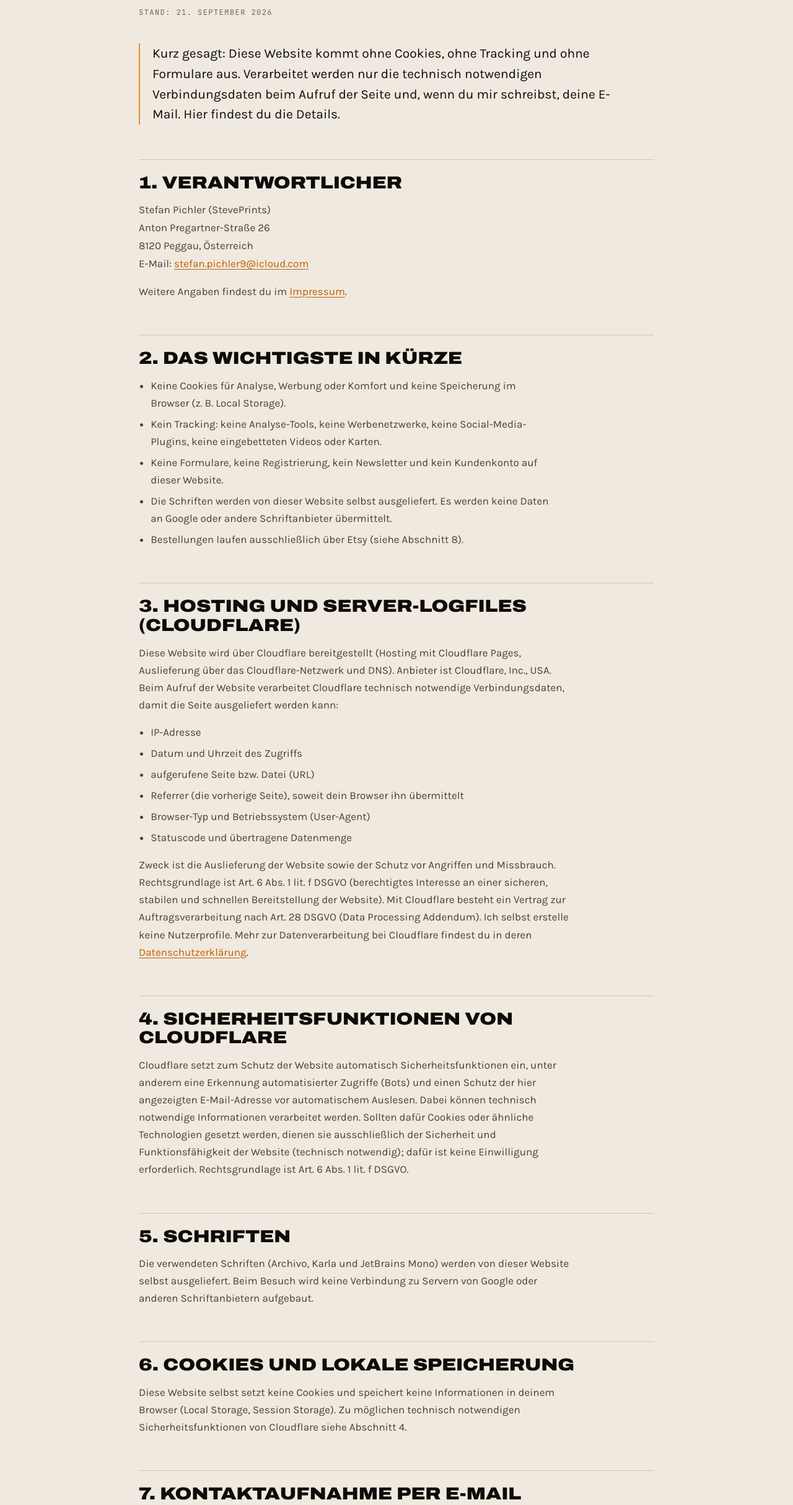
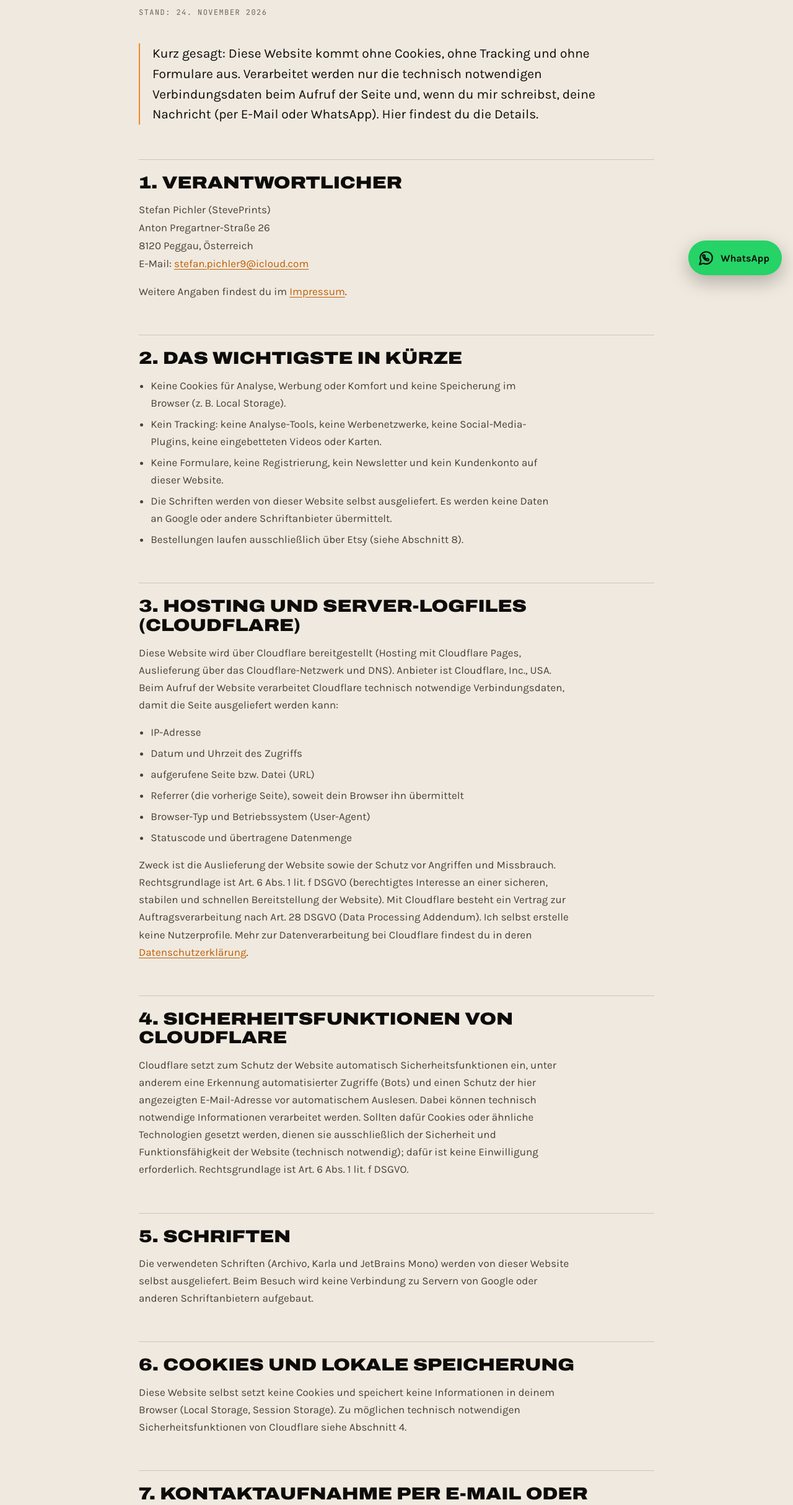
Before and after one commit to Pichler8120/steveprints-at, a plain HTML site: page datenschutz.html in a window 1280 px wide. Shown: the part 338-2766 px from the top of the page at 62% size. Drawn offline with Linux system fonts and the light colour scheme.

Commit message:
WhatsApp-Button, persönlicherer Einstiegstext, Datenschutz ergänzt
- Schwebender WhatsApp-Button (reiner wa.me-Link, keine Einbindung)
  auf Startseite und Datenschutzseite
- Hero-Text in Ich-Form
- Datenschutzerklärung: Abschnitt 7 um WhatsApp erweitert, Meta bei
  den Empfängern, Stand 24.11.2026

Co-Authored-By: Claude Opus 5.5 <noreply@anthropic.com>

```diff
--- a/datenschutz.html
+++ b/datenschutz.html
@@ -27,9 +27,9 @@
   <div class="wrap">
     <p class="eyebrow">Rechtliches</p>
     <h1>Datenschutz&shy;erklärung</h1>
-    <p class="stand">Stand: 21. September 2026</p>
+    <p class="stand">Stand: 24. November 2026</p>
 
-    <p class="intro">Kurz gesagt: Diese Website kommt ohne Cookies, ohne Tracking und ohne Formulare aus. Verarbeitet werden nur die technisch notwendigen Verbindungsdaten beim Aufruf der Seite und, wenn du mir schreibst, deine E-Mail. Hier findest du die Details.</p>
+    <p class="intro">Kurz gesagt: Diese Website kommt ohne Cookies, ohne Tracking und ohne Formulare aus. Verarbeitet werden nur die technisch notwendigen Verbindungsdaten beim Aufruf der Seite und, wenn du mir schreibst, deine Nachricht (per E-Mail oder WhatsApp). Hier findest du die Details.</p>
 
     <h2>1. Verantwortlicher</h2>
     <address>Stefan Pichler (StevePrints)<br>Anton Pregartner-Straße 26<br>8120 Peggau, Österreich<br>E-Mail: <a href="mailto:stefan.pichler9@icloud.com">stefan.pichler9@icloud.com</a></address>
@@ -65,8 +65,9 @@
     <h2>6. Cookies und lokale Speicherung</h2>
     <p>Diese Website selbst setzt keine Cookies und speichert keine Informationen in deinem Browser (Local Storage, Session Storage). Zu möglichen technisch notwendigen Sicherheitsfunktionen von Cloudflare siehe Abschnitt 4.</p>
 
-    <h2>7. Kontaktaufnahme per E-Mail</h2>
+    <h2>7. Kontaktaufnahme per E-Mail oder WhatsApp</h2>
     <p>Wenn du mir eine E-Mail schreibst, verarbeite ich deine E-Mail-Adresse, deinen Namen (falls angegeben) und den Inhalt deiner Nachricht, um deine Anfrage zu beantworten. Rechtsgrundlage ist Art. 6 Abs. 1 lit. b DSGVO, wenn es um die Anbahnung oder Abwicklung eines Vertrags geht (z. B. ein Auftragsdruck), sonst Art. 6 Abs. 1 lit. f DSGVO (berechtigtes Interesse an der Beantwortung von Anfragen). Mein Postfach wird bei Apple (iCloud Mail) geführt; Apple verarbeitet die E-Mails dabei als Dienstleister. Deine Angaben gebe ich nicht an Dritte weiter, außer es ist für die Bearbeitung deiner Anfrage erforderlich oder gesetzlich vorgeschrieben.</p>
+    <p>Auf dieser Website gibt es außerdem einen WhatsApp-Button. Er ist ein einfacher Link: Beim Besuch der Website werden keine Daten an WhatsApp übermittelt. Erst wenn du darauf klickst, öffnet sich WhatsApp (App oder Website), und es gelten die Datenschutzbestimmungen von WhatsApp (<a href="https://www.whatsapp.com/legal/privacy-policy-eea" target="_blank" rel="noopener noreferrer">whatsapp.com/legal/privacy-policy-eea</a>). Anbieter ist die WhatsApp Ireland Limited, die zum Meta-Konzern gehört. Wenn du mir über WhatsApp schreibst, verarbeite ich deine Telefonnummer, deinen Profilnamen und den Inhalt deiner Nachricht, um deine Anfrage zu beantworten; die Rechtsgrundlagen sind dieselben wie bei E-Mails. Die Nachrichten sind Ende-zu-Ende-verschlüsselt, WhatsApp verarbeitet dabei aber Verbindungs- und Nutzungsdaten (Metadaten). Wenn du das nicht möchtest, schreib mir lieber per E-Mail.</p>
     <p>Die Daten werden gelöscht, sobald deine Anfrage abschließend bearbeitet ist und keine gesetzlichen Aufbewahrungspflichten (z. B. für Geschäftskorrespondenz; in Österreich in der Regel sieben Jahre) entgegenstehen.</p>
 
     <h2>8. Etsy: Links und Bestellabwicklung</h2>
@@ -77,7 +78,7 @@
     <p>Server-Logfiles werden von Cloudflare nur so lange gespeichert, wie es für die genannten Zwecke erforderlich ist. Alle übrigen Daten werden gelöscht, sobald der Zweck der Verarbeitung entfällt und keine gesetzlichen Aufbewahrungspflichten entgegenstehen.</p>
 
     <h2>10. Empfänger und Datenübermittlung in Drittländer</h2>
-    <p>Empfänger deiner Daten sind je nach Fall Cloudflare (Hosting, Auslieferung, Sicherheit), Apple (E-Mail-Postfach) und Etsy (nur, wenn du dort bestellst oder schreibst). Cloudflare, Apple und Etsy können Daten auch in den USA verarbeiten. Die Übermittlung stützt sich, soweit die Anbieter dafür zertifiziert sind, auf den Angemessenheitsbeschluss der EU-Kommission zum EU-U.S. Data Privacy Framework, im Übrigen auf die EU-Standardvertragsklauseln (Art. 46 DSGVO).</p>
+    <p>Empfänger deiner Daten sind je nach Fall Cloudflare (Hosting, Auslieferung, Sicherheit), Apple (E-Mail-Postfach), Etsy (nur, wenn du dort bestellst oder schreibst) und WhatsApp/Meta (nur, wenn du mir über WhatsApp schreibst). Cloudflare, Apple, Etsy und Meta können Daten auch in den USA verarbeiten. Die Übermittlung stützt sich, soweit die Anbieter dafür zertifiziert sind, auf den Angemessenheitsbeschluss der EU-Kommission zum EU-U.S. Data Privacy Framework, im Übrigen auf die EU-Standardvertragsklauseln (Art. 46 DSGVO).</p>
 
     <h2>11. Deine Rechte</h2>
     <p>Du hast das Recht auf Auskunft (Art. 15 DSGVO), Berichtigung (Art. 16), Löschung (Art. 17), Einschränkung der Verarbeitung (Art. 18), Datenübertragbarkeit (Art. 20) und Widerspruch gegen die Verarbeitung (Art. 21). Eine erteilte Einwilligung kannst du jederzeit mit Wirkung für die Zukunft widerrufen (Art. 7 Abs. 3). Schreib dafür einfach an <a href="mailto:stefan.pichler9@icloud.com">stefan.pichler9@icloud.com</a>.</p>
@@ -120,5 +121,10 @@
   </div>
 </footer>
 
+<a class="wa" href="https://wa.me/436644322282?text=Hallo%20Stefan%2C%20ich%20habe%20eine%20Frage%3A%20" target="_blank" rel="noopener" aria-label="Per WhatsApp schreiben">
+  <svg viewBox="0 0 24 24" fill="none" stroke="currentColor" stroke-width="2" stroke-linecap="round" stroke-linejoin="round" aria-hidden="true"><path d="M7.9 20A9 9 0 1 0 4 16.1L2 22Z"/><path d="M15.5 14.2v1.3a.9.9 0 0 1-1 .9 8.6 8.6 0 0 1-3.8-1.3 8.5 8.5 0 0 1-2.6-2.6 8.6 8.6 0 0 1-1.3-3.8.9.9 0 0 1 .9-1h1.3a.9.9 0 0 1 .9.8c.05.4.15.8.3 1.2a.9.9 0 0 1-.2.9l-.55.55a7 7 0 0 0 2.6 2.6l.55-.55a.9.9 0 0 1 .9-.2c.4.15.8.25 1.2.3a.9.9 0 0 1 .8.9z"/></svg>
+  <span>WhatsApp</span>
+</a>
+
 </body>
 </html>
--- a/site.css
+++ b/site.css
@@ -281,3 +281,12 @@ a:hover{color:var(--ink)}
   html{scroll-behavior:auto}
   .collage img,.tile .shot img,.btn{transition:none}
 }
+
+/* ---------------------------------------------------------------- WhatsApp-Button
+   Reiner Link auf wa.me - keine Einbindung, keine Daten an Meta, bevor jemand klickt.
+   Icons: Lucide (message-circle, phone), ISC-Lizenz. */
+.wa{position:fixed;right:max(18px,env(safe-area-inset-right));bottom:max(18px,env(safe-area-inset-bottom));z-index:40;display:flex;align-items:center;gap:10px;height:56px;padding:0 20px 0 16px;border-radius:999px;background:#25D366;color:#0E0C0A;text-decoration:none;font-family:var(--body);font-weight:700;font-size:16px;box-shadow:0 10px 30px rgba(14,12,10,.28);transition:transform .2s,box-shadow .2s}
+.wa:hover{color:#0E0C0A;transform:translateY(-2px);box-shadow:0 14px 34px rgba(14,12,10,.34)}
+.wa svg{width:26px;height:26px;flex:0 0 auto}
+@media (max-width:620px){.wa{width:56px;padding:0;justify-content:center}.wa span{position:absolute;width:1px;height:1px;overflow:hidden;clip:rect(0,0,0,0)}}
+@media (prefers-reduced-motion:reduce){.wa{transition:none}}
```
Also changed, not shown: index.html (+6 -1 lines).
